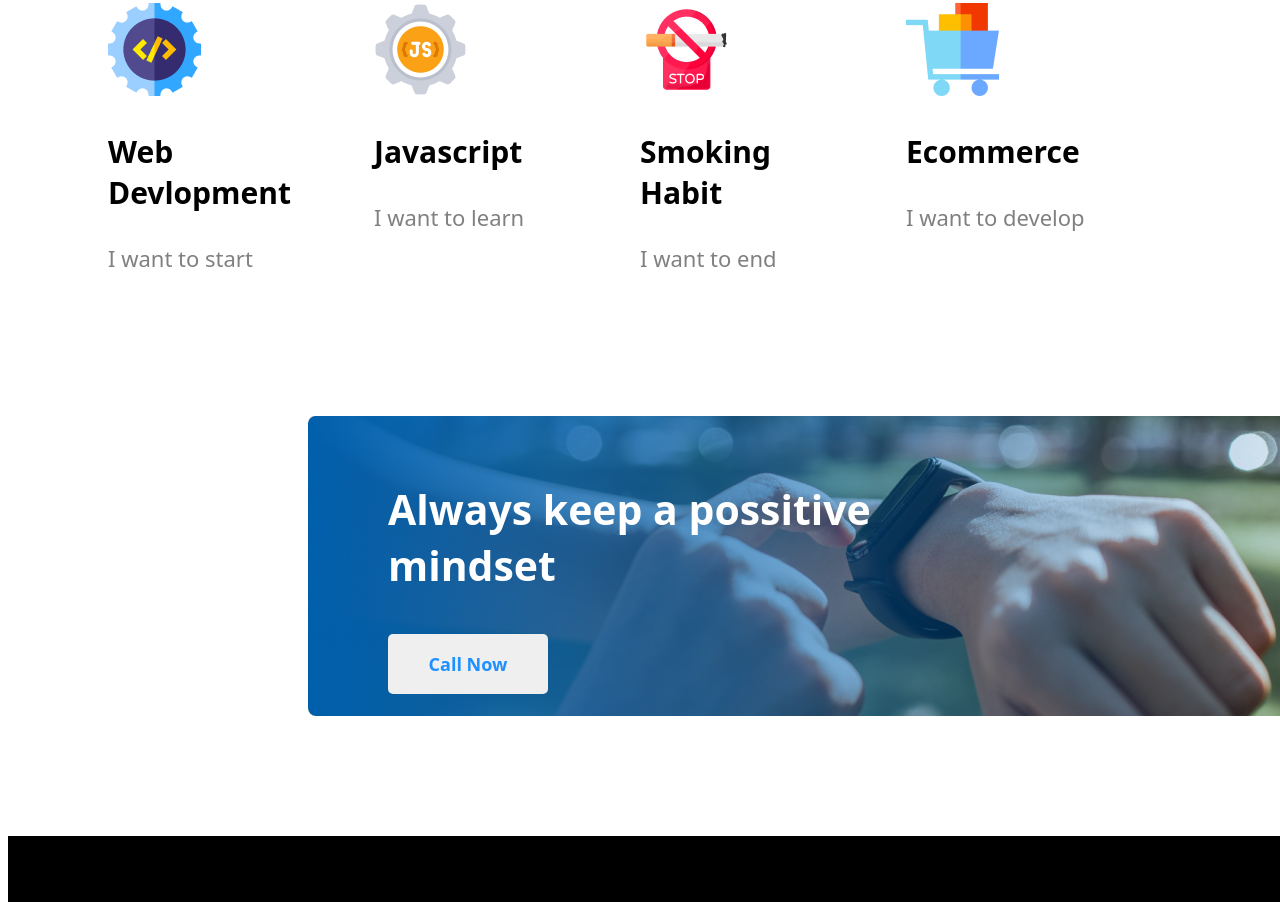
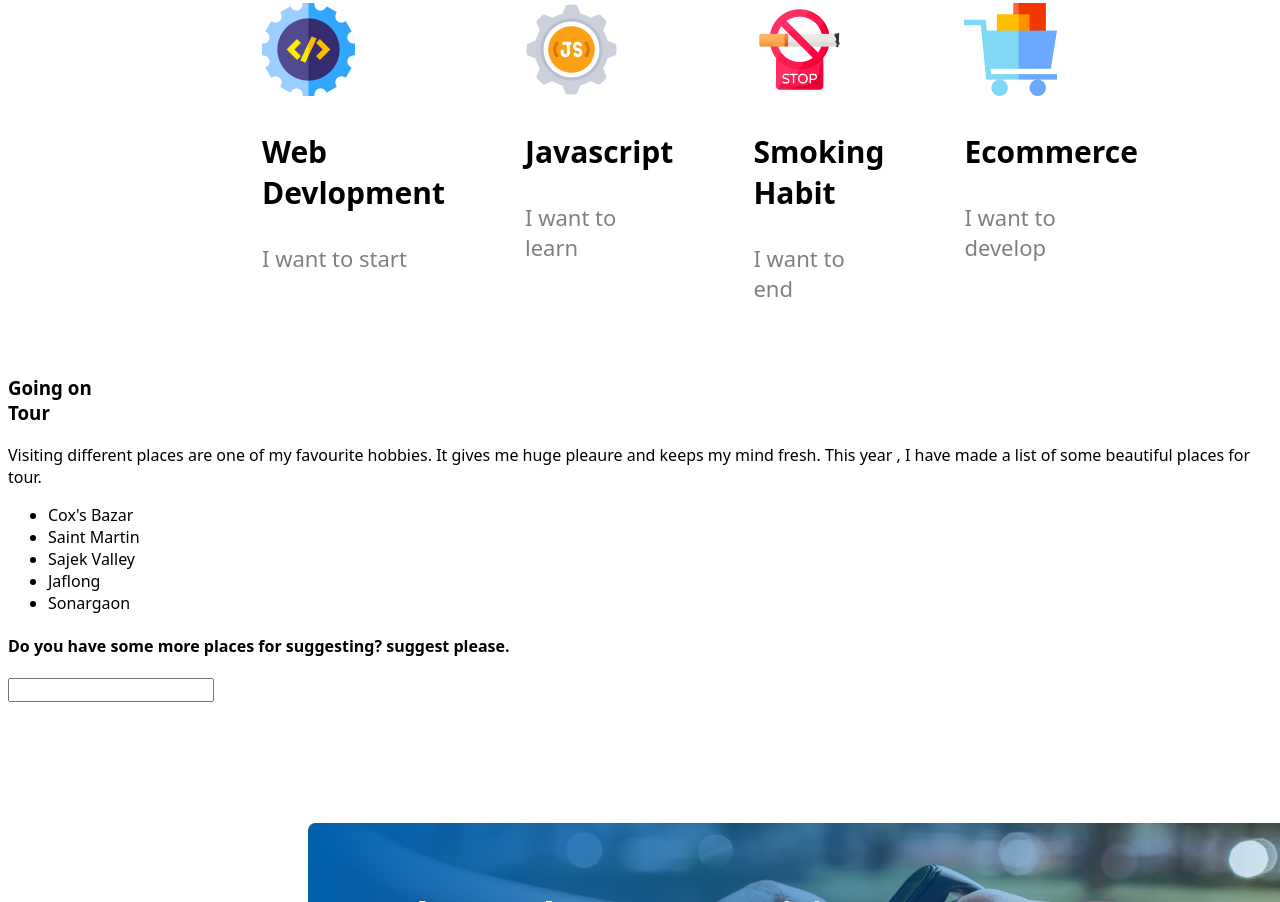
Before and after one commit to AfrinNaher/Assignment-1, a plain HTML site: page index.html in a window 1280 px wide. Shown: the part 1979-2881 px from the top of the page. Drawn offline with Linux system fonts and the light colour scheme.

Commit message:
added all

```diff
--- a/index.html
+++ b/index.html
@@ -71,6 +71,22 @@
 
         </section>
 
+        <section>
+            <h3> <span>Going on</span><br> Tour</h3>
+            <p>Visiting different places are one of my favourite hobbies. It gives me huge pleaure and keeps my mind fresh. This year , I have made a list of some beautiful places for tour.</p>
+            <ul>
+                <li>Cox's Bazar</li>
+                <li>Saint Martin</li>
+                <li>Sajek Valley</li>
+                <li>Jaflong</li>
+                <li>Sonargaon</li>
+            </ul>
+
+            <h4>Do you have some more places for suggesting? suggest please.</h4>
+            <input type="text">
+
+        </section>
+
         <!-- third section. -->
 
         <section class="mid-sec-3">
--- a/style.css
+++ b/style.css
@@ -1,6 +1,10 @@
 *{
     font-family: system-ui;
 }
+
+
+
+
       /* header styles are here */
 .head-sec{
     background-image: url(images/banner3.png);
@@ -8,6 +12,7 @@
     width: 1600px;
     padding-top: 170px;
     text-align: right;
+
 
 }
 
@@ -65,12 +70,14 @@
 .mid-title-2{
     font-size: 40px;
     text-align: center;
+
 }
 
 .mid-sec-2>div.mid-icon{
     display: flex;
     margin: 50px 100px;
     justify-content: center;
+    padding-left: 200px;
 }
 
 .inside-div{
```
